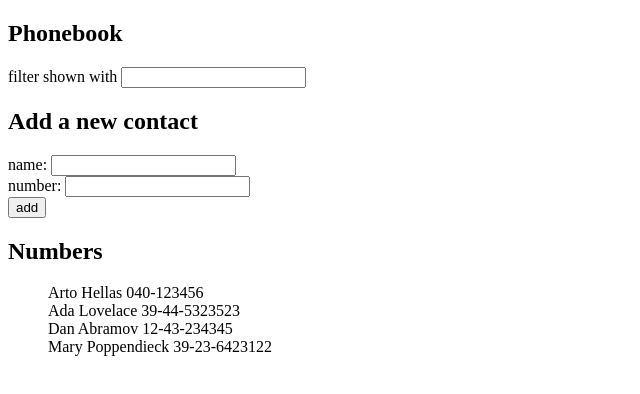
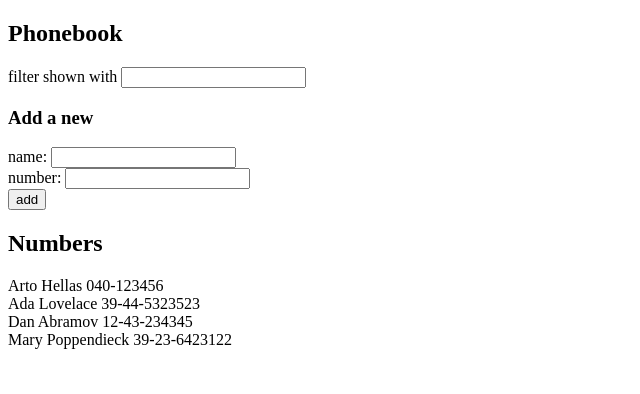
Before and after one commit to ramirolc02/FullStackOpen, a React (Create React App) app in the folder part2/phonebook/: page / in a window 1280 px wide. Shown: the top 394 px of the page, without its empty margins (0-640 px from the left). Built offline with nearby package versions, Linux system fonts and the light colour scheme.

Commit message:
step5 done

```diff
--- a/part2/phonebook/src/App.js
+++ b/part2/phonebook/src/App.js
@@ -1,5 +1,7 @@
 import { useState } from 'react'
-import Person from "./components/Person"
+import Persons from "./components/Persons"
+import Filter from "./components/Filter"
+import PersonForm from "./components/PersonForm"
 
 const App = () => {
   const [persons, setPersons] = useState([
@@ -49,25 +51,12 @@ const App = () => {
   return (
     <div>
       <h2>Phonebook</h2>
-      <p>
-      filter shown with <input value={filter} onChange={handleFilter}/>
-      </p>
-      <h2> Add a new contact</h2>
-      <form onSubmit={addPerson}>
-        <div>
-          name: <input value={newName} onChange={handlePersonChange}/>
-        </div>
-        <div>
-          number: <input value={newNumber} onChange={handleNumberChange}/>
-        </div>
-        <div>
-          <button type="submit">add</button>
-        </div>
-      </form>
+      <Filter filter={filter} handleFilter={handleFilter}/>
+      <h3>Add a new</h3>
+      <PersonForm addPerson={addPerson} handlePersonChange={handlePersonChange}
+      handleNumberChange={handleNumberChange} newName={newName} newNumber={newNumber} />
       <h2>Numbers</h2>
-      <ul>
-        {personsCopy.map( person => <Person key={person.id} person={person}/>)}
-      </ul>
+      <Persons personsCopy={personsCopy}/>
     </div>
   )
 }
--- /dev/null
+++ b/part2/phonebook/src/components/Filter.js
@@ -0,0 +1,9 @@
+import React from 'react'
+
+const Filter = ({filter, handleFilter}) => (
+  <div>
+    <p>filter shown with <input value={filter} onChange={handleFilter}/> </p>
+  </div>
+)
+
+export default Filter
--- a/part2/phonebook/src/components/Person.js
+++ /dev/null
@@ -1,9 +0,0 @@
-import React from 'react'
-
-const Person = ({person}) =>
-    (
-      <div>{person.name} {person.number}</div>
-    )
-
-
-export default Person
--- /dev/null
+++ b/part2/phonebook/src/components/PersonForm.js
@@ -0,0 +1,17 @@
+import React from 'react'
+
+const PersonForm = ({addPerson,handlePersonChange,handleNumberChange,newName,newNumber}) => (
+    <form onSubmit={addPerson}>
+        <div>
+          name: <input value={newName} onChange={handlePersonChange}/>
+        </div>
+        <div>
+          number: <input value={newNumber} onChange={handleNumberChange}/>
+        </div>
+        <div>
+          <button type="submit">add</button>
+        </div>
+      </form>
+)
+
+export default PersonForm
--- /dev/null
+++ b/part2/phonebook/src/components/Persons.js
@@ -0,0 +1,10 @@
+import React from 'react'
+
+const Persons = ({personsCopy}) =>
+    (
+        <div>
+        {personsCopy.map(person => <div key={person.id}> {person.name} {person.number} </div> )}
+       </div>
+    )
+
+export default Persons
```
